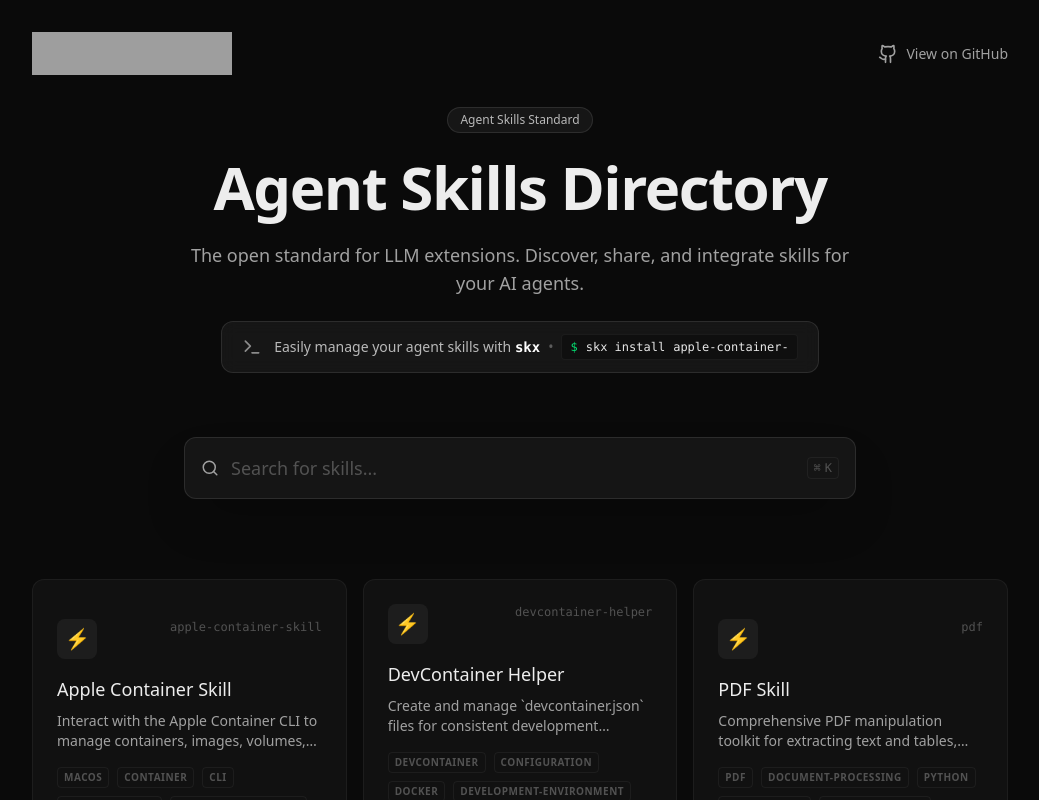
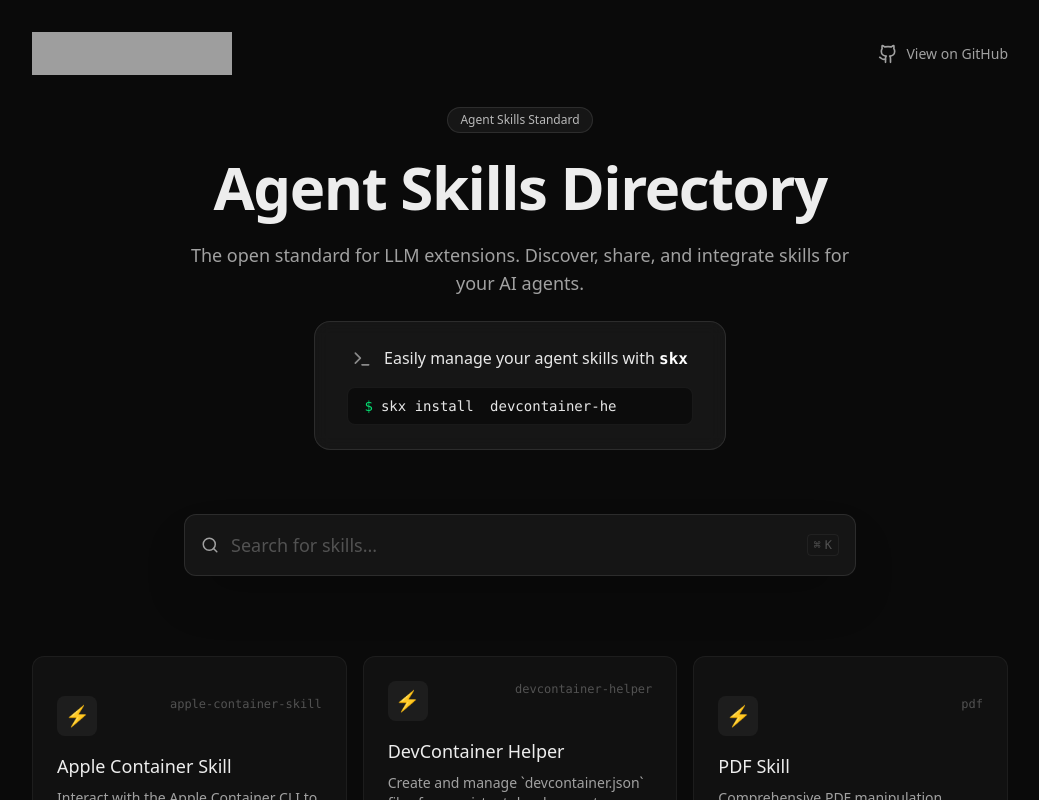
Before and after one commit to gabeosx/agentskillsdir, a React (Vite) app: page / in a window 1280 px wide. Shown: the top 800 px of the page, without its empty margins (120-1159 px from the left). Built offline with nearby package versions, Linux system fonts and the light colour scheme; grey boxes are pictures that could not be loaded.

Commit message:
style(ui): Refine skx promotion layout and smoothen typing animation

```diff
--- a/src/App.tsx
+++ b/src/App.tsx
@@ -27,8 +27,10 @@ function TypingEffect({ words }: { words: string[] }) {
     }
 
     if (subIndex === words[index].length + 1 && !reverse) {
-      setReverse(true);
-      return;
+      const timeout = setTimeout(() => {
+        setReverse(true);
+      }, 2000); // Wait 2s at the end
+      return () => clearTimeout(timeout);
     }
 
     if (subIndex === 0 && reverse) {
@@ -39,13 +41,19 @@ function TypingEffect({ words }: { words: string[] }) {
 
     const timeout = setTimeout(() => {
       setSubIndex((prev) => prev + (reverse ? -1 : 1));
-    }, Math.max(reverse ? 75 : subIndex === words[index].length ? 1000 : 150, Math.random() * 350));
+    }, reverse ? 40 : 100); // Fixed speeds: 100ms for typing, 40ms for deleting
 
     return () => clearTimeout(timeout);
   }, [subIndex, index, reverse, words]);
 
+  // Find the longest word to set a stable width
+  const maxLength = useMemo(() => Math.max(...words.map(w => w.length)), [words]);
+
   return (
-    <span className="font-mono text-white/90">
+    <span
+      className="inline-block font-mono text-white/90 text-left"
+      style={{ minWidth: `${maxLength + 1}ch` }}
+    >
       {`${words[index].substring(0, subIndex)}${blink ? "|" : " "}`}
     </span>
   );
@@ -62,9 +70,10 @@ function SkillDirectory() {
   const { packageName } = useParams();
 
   const examplePackages = useMemo(() => {
-    // Get up to 5 random package names from skills, or defaults if empty
-    if (allSkills.length === 0) return ['weather-assistant', 'conductor-agent', 'research-rabbit'];
-    return allSkills.slice(0, 5).map(s => s.packageName);
+    const defaults = ['weather-assistant', 'conductor-agent', 'research-rabbit'];
+    if (allSkills.length === 0) return defaults;
+    const skills = allSkills.slice(0, 5).map(s => s.packageName);
+    return skills.length > 0 ? skills : defaults;
   }, [allSkills]);
 
   useEffect(() => {
@@ -168,17 +177,17 @@ function SkillDirectory() {
             href="https://github.com/gabeosx/skx"
             target="_blank"
             rel="noopener noreferrer"
-            className="inline-flex items-center space-x-3 px-5 py-3 rounded-xl bg-white/5 border border-white/10 text-sm font-medium text-white/70 hover:bg-white/10 hover:border-white/20 transition-all group backdrop-blur-sm"
+            className="flex flex-col items-center space-y-4 px-8 py-6 rounded-2xl bg-white/5 border border-white/10 text-center hover:bg-white/10 hover:border-white/20 transition-all group backdrop-blur-sm"
           >
-            <Terminal className="w-5 h-5 text-white/50 group-hover:text-white transition-colors" />
-            <div className="flex flex-col items-start sm:flex-row sm:items-center sm:space-x-2">
-              <span>Easily manage your agent skills with <span className="text-white font-mono font-bold">skx</span></span>
-              <span className="hidden sm:inline text-white/30">•</span>
-              <div className="flex items-center space-x-2 px-2 py-1 bg-black/30 rounded border border-white/5 text-xs">
-                 <span className="text-green-400 font-mono">$</span>
-                 <span className="font-mono text-white/90">skx install </span>
-                 <TypingEffect words={examplePackages} />
-              </div>
+            <div className="flex items-center space-x-3">
+              <Terminal className="w-5 h-5 text-white/50 group-hover:text-white transition-colors" />
+              <span className="text-base font-medium text-white/90">Easily manage your agent skills with <span className="text-white font-mono font-bold">skx</span></span>
+            </div>
+
+            <div className="flex items-center space-x-2 px-4 py-2 bg-black/40 rounded-lg border border-white/5 text-sm shadow-inner">
+               <span className="text-green-400 font-mono select-none">$</span>
+               <span className="font-mono text-white/90 whitespace-pre">skx install </span>
+               <TypingEffect words={examplePackages} />
             </div>
           </a>
         </div>
```
